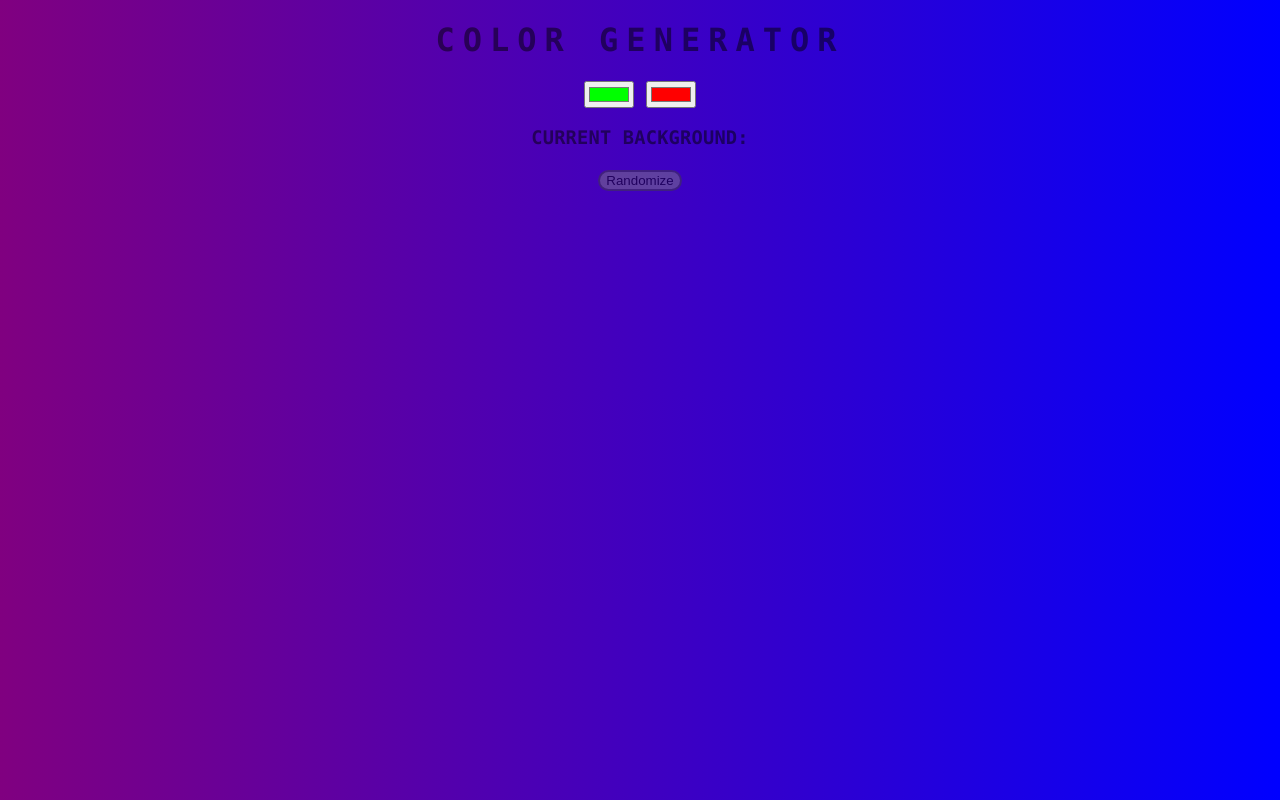
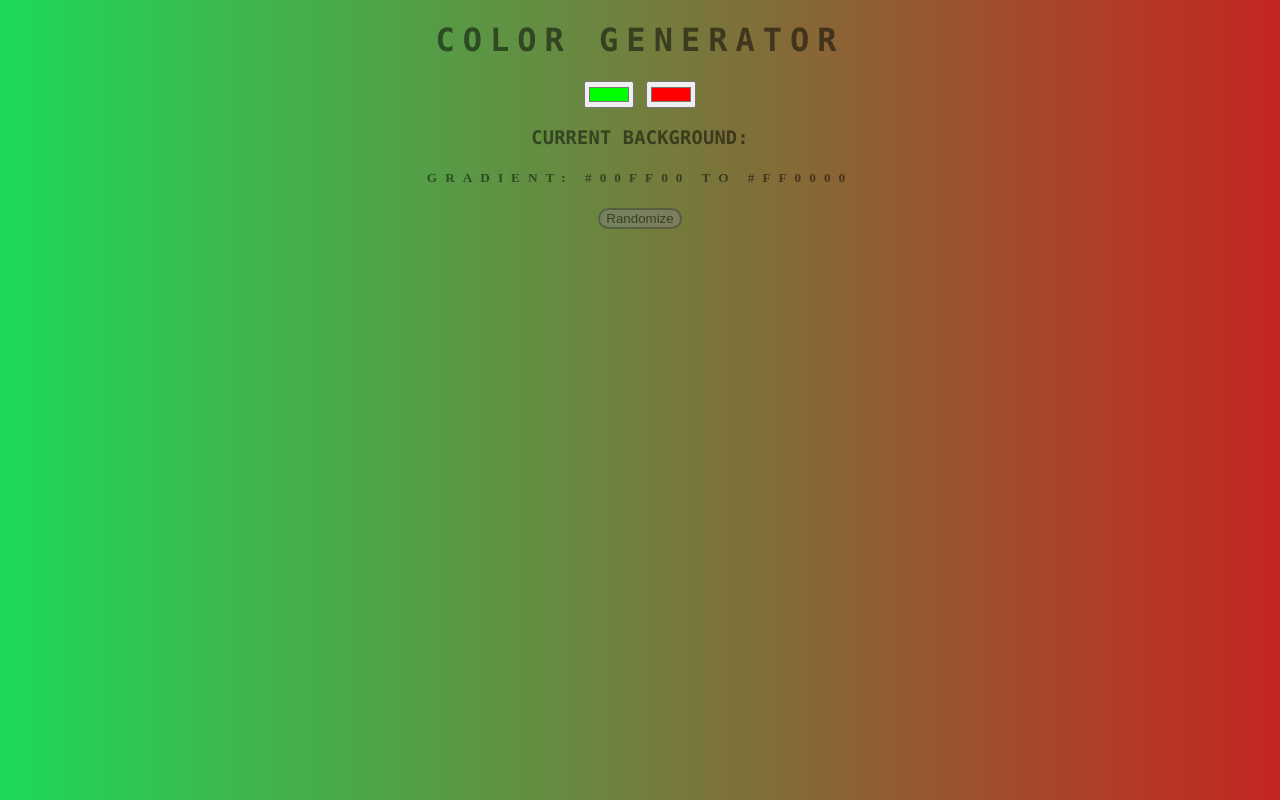
Before and after one commit to SymPiracha/background-color-generator, a website: page index.html in a window 1280 px wide. Both pictures are taken after a click on the button "Randomize". Drawn offline with Linux system fonts and the light colour scheme.

Commit message:
random buttom added

```diff
--- a/index.html
+++ b/index.html
@@ -10,7 +10,7 @@
 	<input class="color2" type="color" name="color2" value="#ff0000">
 	<h3>Current background:</h2>
 	<h5></h5>
-	<button class="button" type="button">Randomize</button>
+	<button id="random" type="button">Randomize</button>
 	<script type="text/javascript" src="script.js"></script>
 </body>
 </html>
--- a/script.js
+++ b/script.js
@@ -5,9 +5,11 @@ var css = document.querySelector("h5");
 var color1 = document.querySelector(".color1");
 var color2 = document.querySelector(".color2");
 var body = document.getElementById("gradient");
+var button = document.getElementById("random");
 
- color1.addEventListener("input",setGradient);
- color2.addEventListener("input",setGradient);
+color1.addEventListener("input",setGradient);
+color2.addEventListener("input",setGradient);
+button.addEventListener("click", setRandomGradient);
 
 function setGradient() {
 	body.style.background =
@@ -18,3 +20,14 @@ function setGradient() {
 	+ ")";
 	css.textContent = "Gradient: " + color1.value + " to " + color2.value;
 }
+function setRandomGradient(){
+	var randomColor1 = Math.floor(Math.random()*16777215).toString(16);
+	var randomColor2 = Math.floor(Math.random()*16777215).toString(16);
+	body.style.background =
+	"linear-gradient(to right, "
+	+ "#" + randomColor1
+	+ ", "
+	+ "#" + randomColor2
+	+ ")";
+	css.textContent = "Gradient: " + color1.value + " to " + color2.value;
+}
--- a/style.css
+++ b/style.css
@@ -16,7 +16,7 @@ h3 {
     font-family: "Lucida Console", Courier, monospace;
 	color: rgba(0,0,0,0.5);
 }
-.button {
+#random {
     background-color: grey;
     color: black;
     border: 2px solid rgba(0,0,0,0.5);
```
